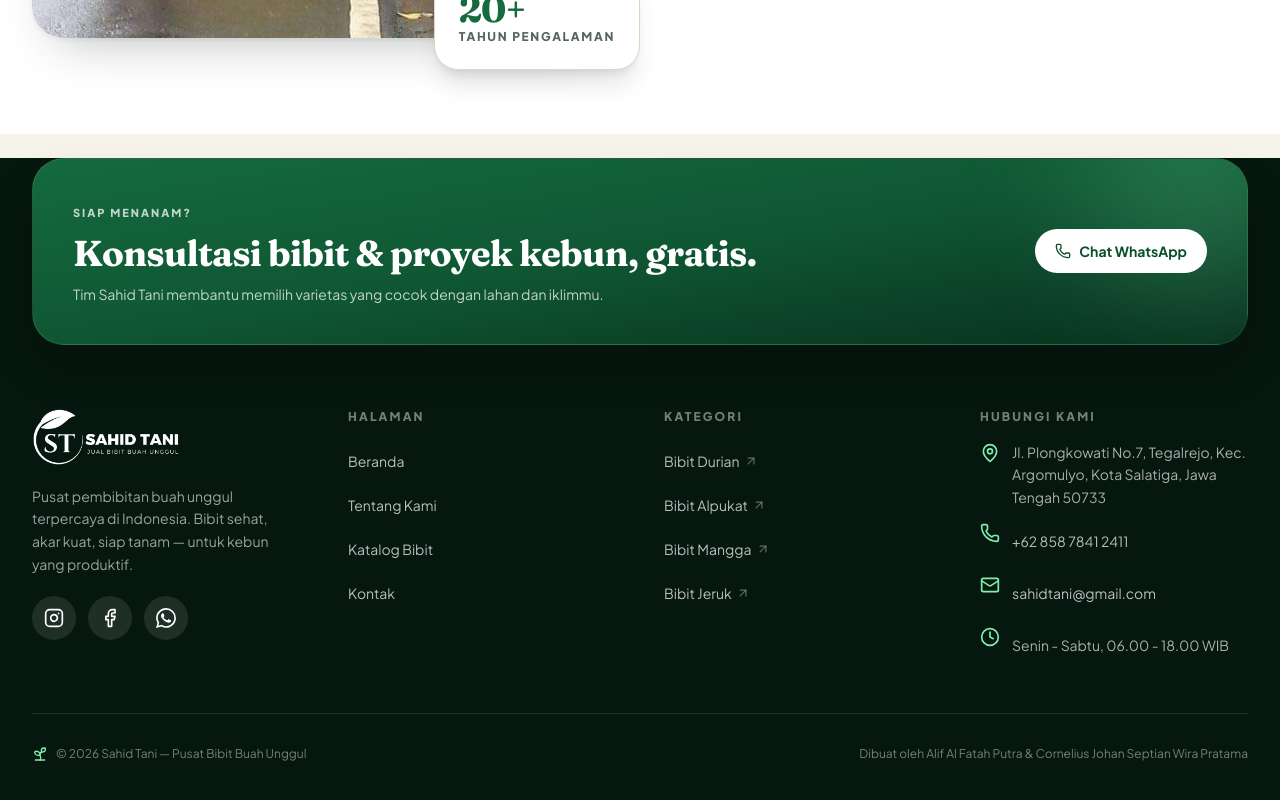
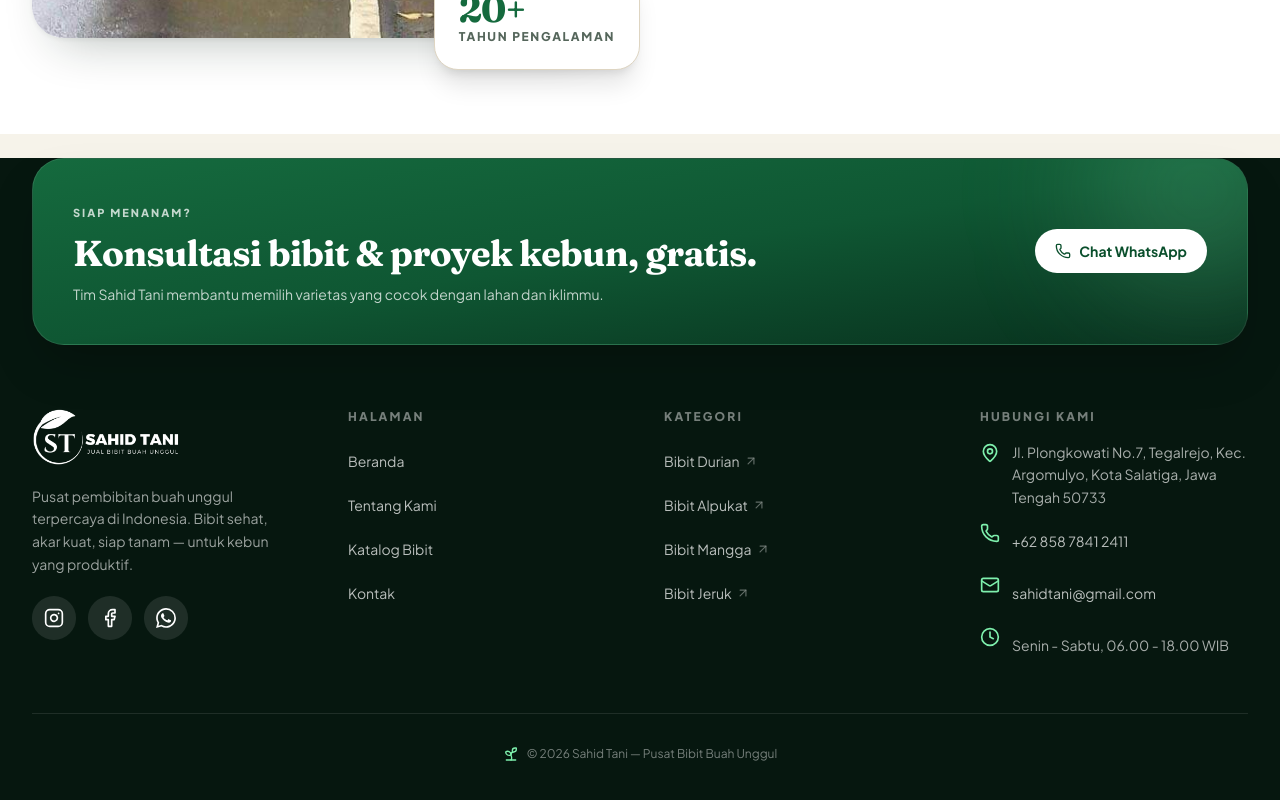
Before and after one commit to alifbakir/sahidtani, a React (Vite) app: page / in a window 1280 px wide. Shown: the part 4715-5515 px from the top of the page. Built offline with nearby package versions, Linux system fonts and the light colour scheme; no server answers; the database is empty.

Commit message:
Footer: hapus keterangan 'Dibuat oleh' dan pusatkan baris hak cipta

```diff
--- a/src/components/Footer.tsx
+++ b/src/components/Footer.tsx
@@ -158,12 +158,11 @@ const Footer = () => (
         </div>
       </div>
 
-      <div className="mt-12 flex flex-col items-center gap-2 border-t border-white/10 pt-8 text-center text-xs text-white/45 md:flex-row md:justify-between md:text-left">
+      <div className="mt-12 flex flex-col items-center gap-2 border-t border-white/10 pt-8 text-center text-xs text-white/45">
         <p className="inline-flex items-center gap-2">
           <Sprout className={`h-4 w-4 ${glow}`} />
           &copy; {new Date().getFullYear()} Sahid Tani — Pusat Bibit Buah Unggul
         </p>
-        <p>Dibuat oleh Alif Al Fatah Putra &amp; Cornelius Johan Septian Wira Pratama</p>
       </div>
     </div>
   </footer>
```
